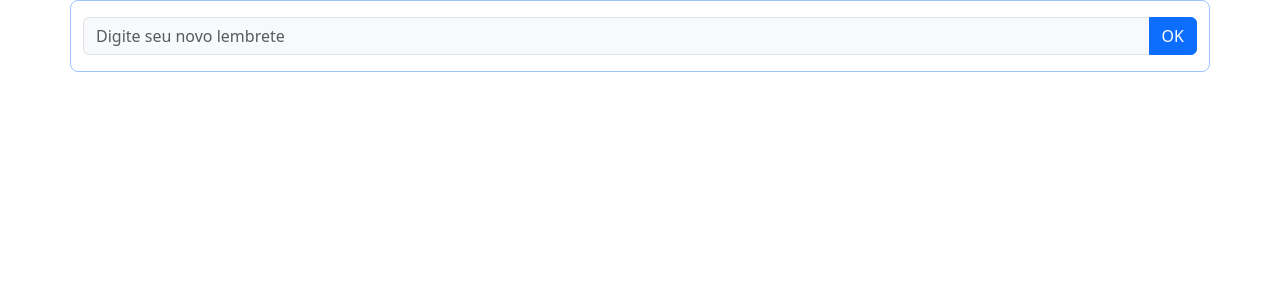
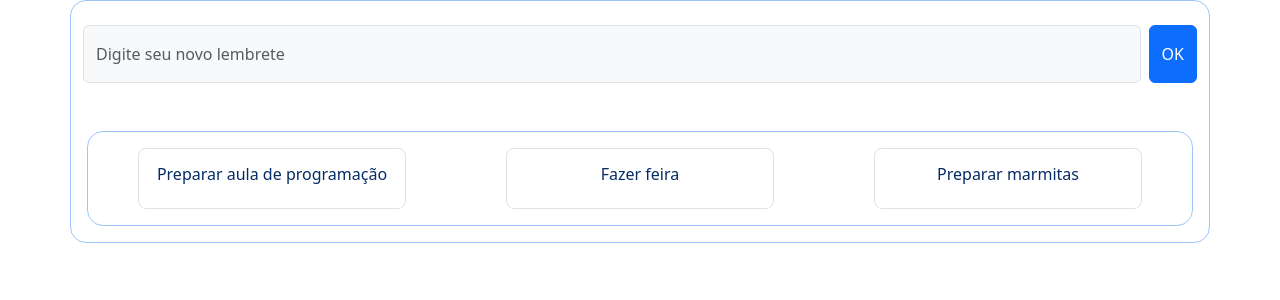
Before and after one commit to eduardomoraghi-creator/p1, a React (Vite) app in the folder p1-lembretes-react-jsx/: page / in a window 1280 px wide. Shown: the top 300 px of the page. Built offline with nearby package versions, Linux system fonts and the light colour scheme.

Commit message:
feat(p1): exibe lista ficticia

```diff
--- a/p1-lembretes-react-jsx/src/App.jsx
+++ b/p1-lembretes-react-jsx/src/App.jsx
@@ -1,23 +1,43 @@
 import React from "react";
 import LembreteEntrada from "./LembreteEntrada";
+import LembreteLista from "./LembreteLista";
 
-const App = () => {
-  return (
-    <div className="container text-primary-emphasis text-center fs-5
-         border border-primary-subtle rounded-3">
-      <div className="row">
-        <div className="col-12">
-          <LembreteEntrada>
+class App extends React.Component {
+  constructor(props) {
+    super(props);
+    this.state = {
+      lembretes: [
+        { descricao: 'Preparar aula de programação' },
+        { descricao: 'Fazer feira' },
+        { descricao: 'Preparar marmitas' },
+      ]
+    };
+  }
 
-          </LembreteEntrada>
-            <div className="col-12 col-lg-6 col-xxl-4">
+  componentDidMount() {
+  }
 
+  render() {
+    const { lembretes } = this.state;
+    return (
+      <div className="container text-primary-emphasis text-center fs-5 border
+       border-primary-subtle rounded-4">
+        <div className="row">
+          <div className="col-12 mb-3">
+            <LembreteEntrada />
+            <div className="row gx-1 border pt-3 ms-1 me-1 border-primary-subtle rounded-4">
+              { lembretes.map(lembrete => (
+                  <div className="col-12 col-md-6 col-lg-4">
+                    <LembreteLista lembrete={lembrete.descricao} />
+                  </div>
+                ))
+              }
             </div>
-
+          </div>
         </div>
-      </div>
-    </div>
-  );
-};
+      </div >
+    );
+  }
+}
 
 export default App;
--- a/p1-lembretes-react-jsx/src/LembreteEntrada.jsx
+++ b/p1-lembretes-react-jsx/src/LembreteEntrada.jsx
@@ -1,26 +1,26 @@
 import React from "react";
 
-const LembreteEntrada = () => {
+class LembreteEntrada extends React.Component {
+  render() {
     return (
       <div className="row">
-      <div className="input-group mt-3 mb-3">
+        <div className="d-flex mt-4 mb-5">
           <input
             type="text"
-          className="form-control bg-light text-dark"
+            className="form-control bg-light text-dark py-3 me-2"
             placeholder="Digite seu novo lembrete"
             aria-label="Lembrete"
-          aria-describedby="button-addon2"
           />
           <button
             className="btn btn-primary text-white"
             type="button"
-          id="button-addon2"
           >
             OK
           </button>
         </div>
       </div>
     );
-};
+  }
+}
 
 export default LembreteEntrada;
--- /dev/null
+++ b/p1-lembretes-react-jsx/src/LembreteLista.jsx
@@ -0,0 +1,16 @@
+import React from 'react';
+
+class LembreteLista extends React.Component {
+  render() {
+    const { lembrete, className } = this.props;
+    return (
+      <div
+        className={`border pt-3 pb-3 px-3 rounded-3 mb-3 ms-5 me-5 mx-auto`}
+      >
+        <h6 className="text-center flex-grow-1">{lembrete}</h6>
+      </div>
+    );
+  }
+}
+
+export default LembreteLista;
```
Lines whose indentation alone changed are shown as unchanged.
